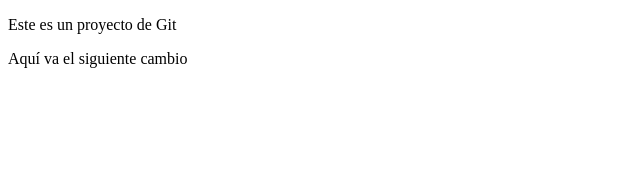
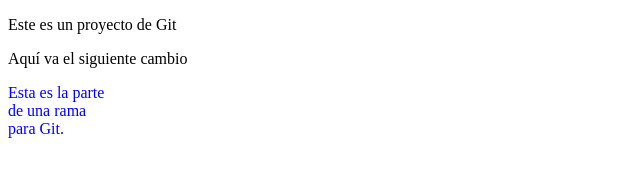
Before and after one commit to SebastianGiraldo99/example_platzi, a plain HTML site: page index.html in a window 1280 px wide. Shown: the whole page, without its empty margins (0-640 px from the left). Drawn offline with Linux system fonts and the light colour scheme.

Commit message:
creacion de la carpeta css container en el html

```diff
--- /dev/null
+++ b/css/styles.css
@@ -0,0 +1,6 @@
+#container{
+    width: 100px;
+    height: 500px;
+    color: blue;
+
+}
--- a/index.html
+++ b/index.html
@@ -1,5 +1,6 @@
 <!DOCTYPE html>
 <html lang="en">
+<link rel="stylesheet" href="css/styles.css">
 <head>
     <meta charset="UTF-8">
     <meta name="viewport" content="width=device-width, initial-scale=1.0">
@@ -8,5 +9,9 @@
 <body>
     <p>Este es un proyecto de Git</p>
     <p>Aquí va el siguiente cambio</p>
+
+    <div id="container">
+        <p>Esta es la parte de una rama para Git.</p>
+    </div>
 </body>
 </html>
```
